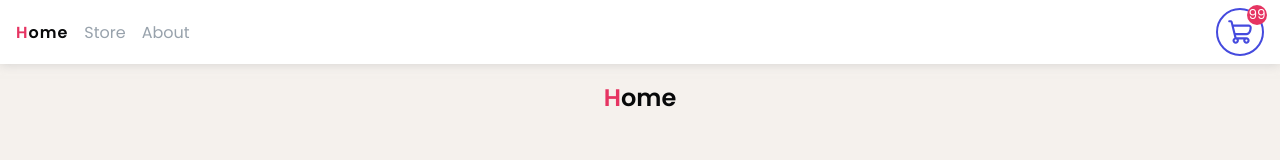
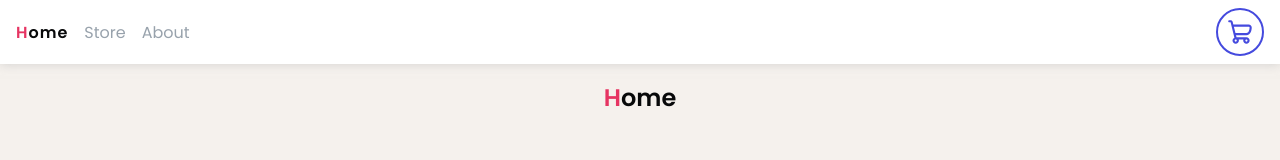
Before and after one commit to Paradizeya/shopping-cart, a React (Vite) app: page / in a window 1280 px wide. Shown: the top 160 px of the page. Built offline with nearby package versions, Linux system fonts and the light colour scheme.

Commit message:
Cart amount

```diff
--- a/src/components/nav/CartButton.tsx
+++ b/src/components/nav/CartButton.tsx
@@ -1,8 +1,11 @@
 type Props = {};
 
 import styles from "_styles/nav/cartButton.module.scss";
+import useCartStore from "../../stores/useCartStore";
 
 const CartButton = ({}: Props) => {
+  const cartAmount = useCartStore((state) => state.cartAmount());
+
   return (
     <button className={styles.cartButton}>
       <svg
@@ -44,7 +47,9 @@ const CartButton = ({}: Props) => {
           ></path>{" "}
         </g>
       </svg>
-      <div className={styles.cartButton__indicator}>99</div>
+      {cartAmount !== 0 && (
+        <div className={styles.cartButton__indicator}>{cartAmount}</div>
+      )}
     </button>
   );
 };
```
